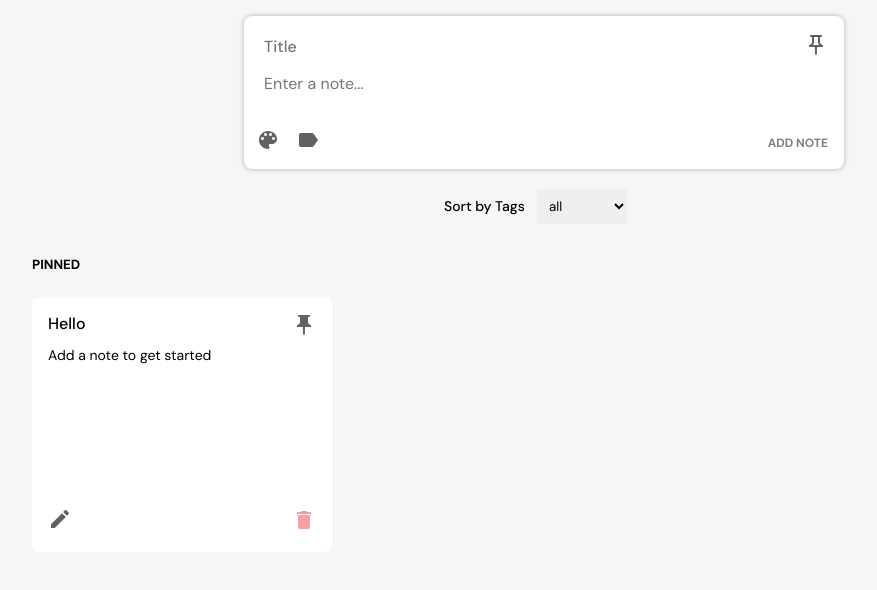
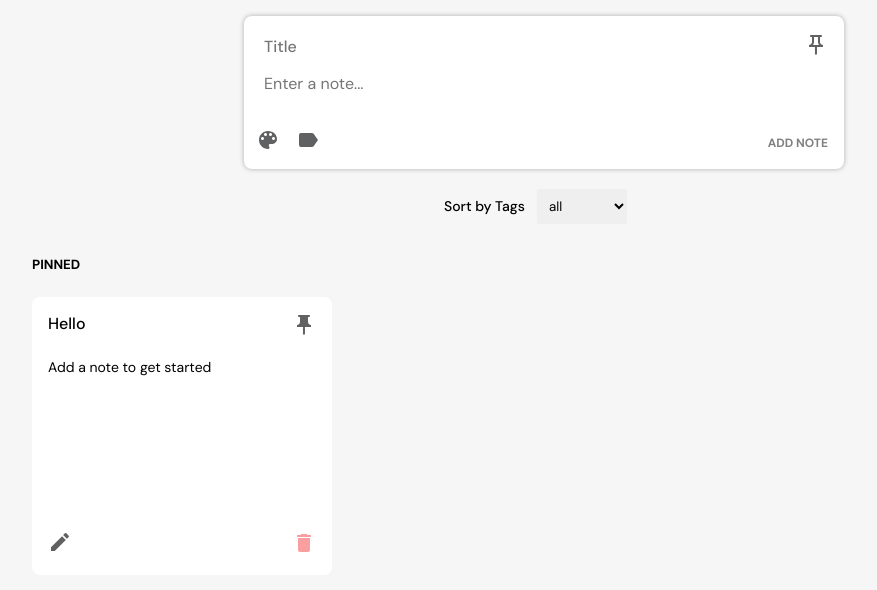
Before and after one commit to tejpatelme/my-notes-app, a React (Create React App) app: page / in a window 1280 px wide. Shown: the top 590 px of the page, without its empty margins (96-973 px from the left). Built offline with nearby package versions, Linux system fonts and the light colour scheme.

Commit message:
comment out console logs

```diff
--- a/src/App.js
+++ b/src/App.js
@@ -53,9 +53,9 @@ function App() {
 		});
 	};
 
-	console.log(editNoteObj);
+	// console.log(editNoteObj);
 
-	console.log(selectedTag);
+	// console.log(selectedTag);
 
 	return (
 		<div className="App">
--- a/src/components/AddNote.js
+++ b/src/components/AddNote.js
@@ -7,7 +7,7 @@ import { TagChip } from "./TagChip";
 import { v4 as uuidv4 } from "uuid";
 
 function AddNote({ notes, setNotes, tags, setTags, note, setNote }) {
-	console.log(notes);
+	// console.log(notes);
 	const colors = ["white", "red", "purple", "yellow", "blue"];
 
 	const setTitle = (event) => setNote({ ...note, title: event.target.value });
@@ -31,7 +31,7 @@ function AddNote({ notes, setNotes, tags, setTags, note, setNote }) {
 	const setColor = (color) => setNote({ ...note, color: color });
 
 	const addNoteToList = () => {
-		console.log(note);
+		// console.log(note);
 		if (note.title !== "" || note.text !== "") {
 			setNotes([
 				{
@@ -64,8 +64,7 @@ function AddNote({ notes, setNotes, tags, setTags, note, setNote }) {
 					onChange={setTitle}
 					placeholder="Title"
 				/>
-				{console.log(note.pinned)}
-				<button onClick={setPinnedOrNot}>
+				<button tabIndex="-1" onClick={setPinnedOrNot}>
 					{note.pinned ? (
 						<img
 							className="icon"
--- a/src/components/EditNote.js
+++ b/src/components/EditNote.js
@@ -37,7 +37,7 @@ function EditNote({
 	const setColor = (color) => setNote({ ...note, color: color });
 
 	const addNoteToList = () => {
-		console.log(note);
+		// console.log(note);
 		if (note.title !== "" || note.text !== "") {
 			setNotes(
 				notes.map((item) => {
@@ -75,7 +75,6 @@ function EditNote({
 						onChange={setTitle}
 						placeholder="Title"
 					/>
-					{console.log(note.pinned)}
 					<button
 						onClick={() => {
 							setShowModal(false);
--- a/src/components/NoteCard.css
+++ b/src/components/NoteCard.css
@@ -1,8 +1,11 @@
 .note-card {
-	height: 255px;
+	height: 278px;
 	padding: 16px;
 	border-radius: 8px;
 	position: relative;
+	display: flex;
+	flex-direction: column;
+	justify-content: space-between;
 }
 
 .note-card button {
@@ -19,7 +22,6 @@
 
 .note-buttons {
 	width: 100%;
-	padding: 8px 0 0 0;
 	display: flex;
 	justify-content: space-between;
 }
@@ -38,7 +40,7 @@
 }
 
 .tags {
-	padding: 6px 0 12px 0;
+	padding: 6px 0 6px 0;
 	display: flex;
 	flex-flow: row nowrap;
 	overflow-x: scroll;
--- a/src/components/NotesContainer.js
+++ b/src/components/NotesContainer.js
@@ -22,7 +22,7 @@ function NotesContainer({
 	const otherNotes = filteredArr.filter((item) =>
 		item.pinned ? false : true
 	);
-	console.log(pinnedNotes.length);
+	// console.log(pinnedNotes.length);
 	return (
 		<div className="notes-container">
 			{pinnedNotes.length >= 1 && (
```
